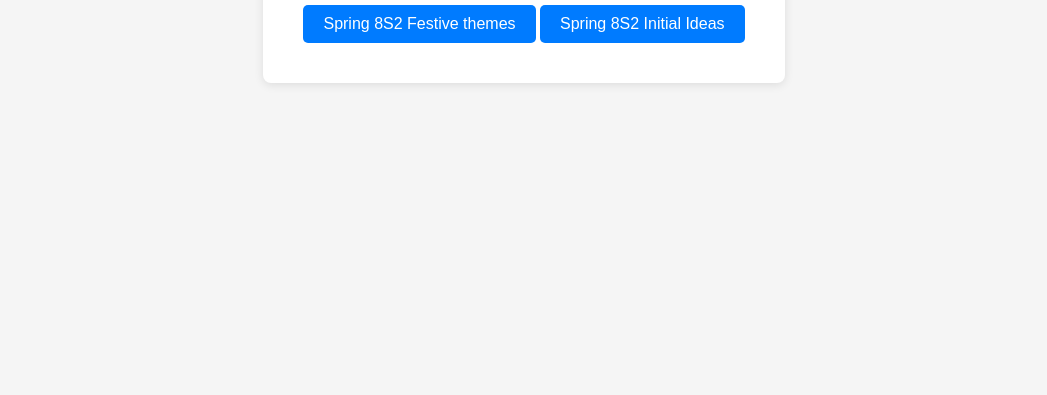
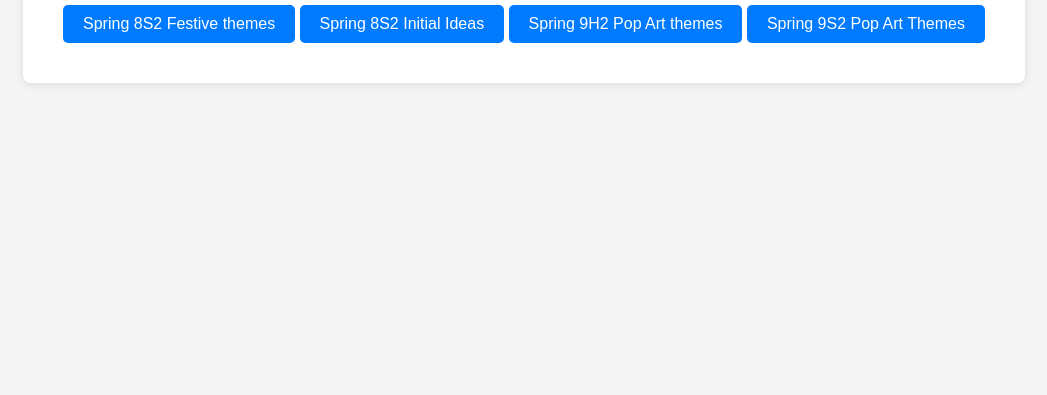
Before and after one commit to beatsaway/2025SpringDT, a plain HTML site: page index.html in a window 1280 px wide. Shown: the part 405-800 px from the top of the page, without its empty margins (116-1163 px from the left). Drawn offline with Linux system fonts and the light colour scheme.

Commit message:
Update index.html

```diff
--- a/index.html
+++ b/index.html
@@ -58,6 +58,8 @@
         <h1>Welcome to Spring 8S2</h1>
         <a href="spring8S2.html" class="btn">Spring 8S2 Festive themes</a>
         <a href="Spring8S2Feb13.html" class="btn">Spring 8S2 Initial Ideas</a>
+       <a href="9h2theme/9h2theme.html" class="btn">Spring 9H2 Pop Art themes</a>
+        <a href="9s2theme/9s2theme.html" class="btn">Spring 9S2 Pop Art Themes</a>
     </div>
 </body>
 </html>
```
